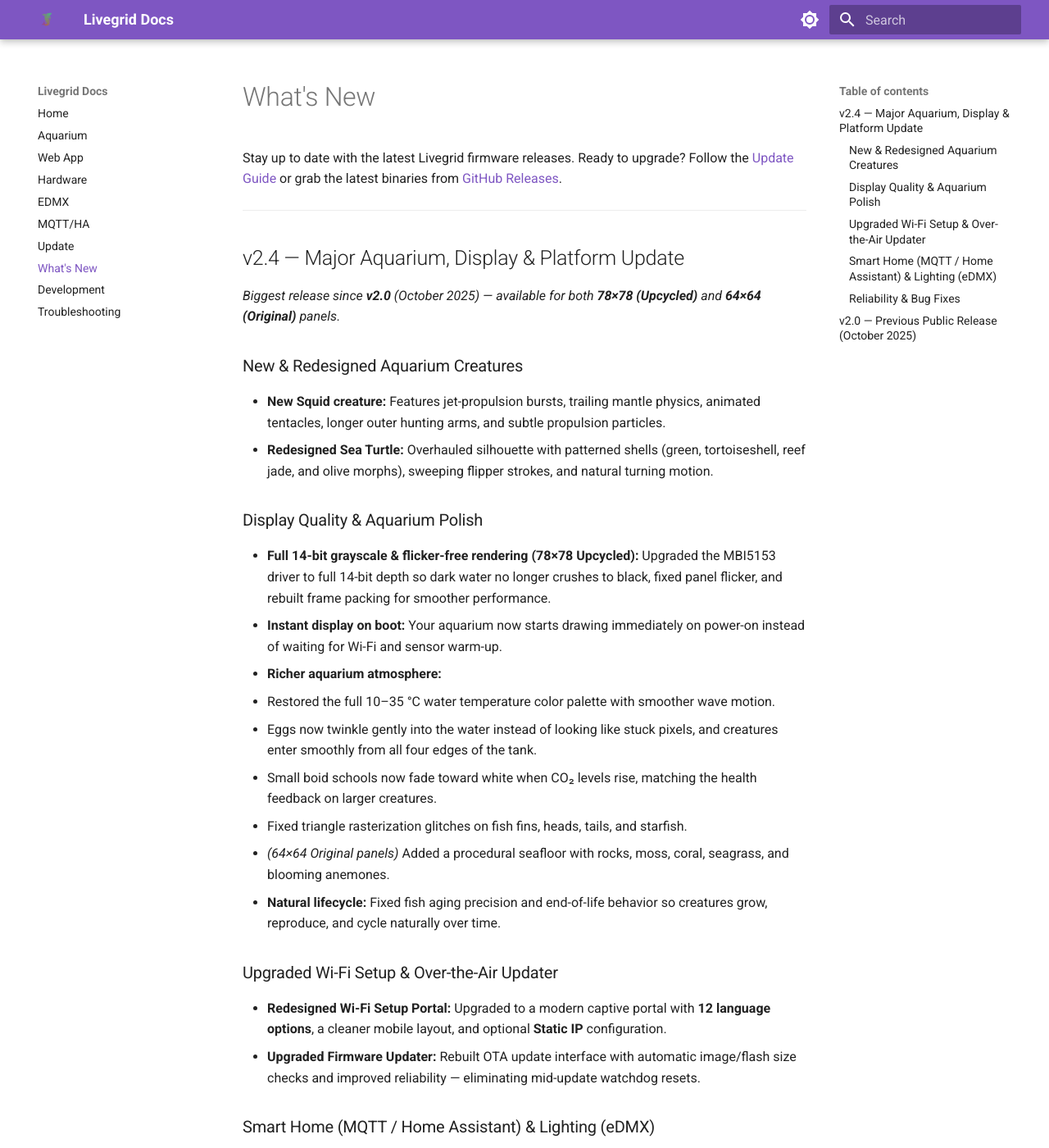
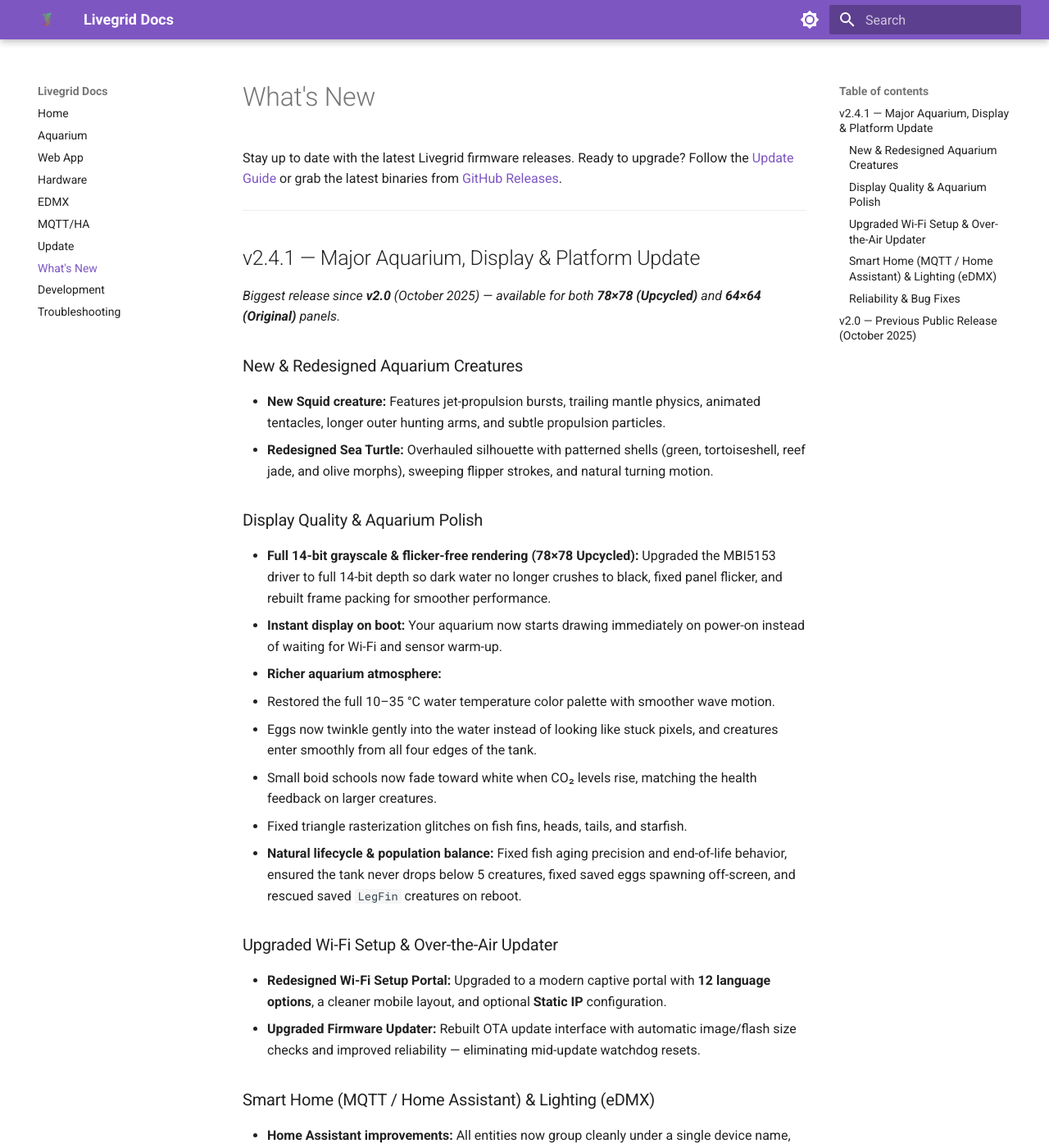
Before and after one commit to livegrid/livegrid.github.io, an MkDocs documentation site: the page built from docs/changelog.md, in a window 1280 px wide and 1400 px high. Shown: the whole window at 82% size. Built offline with MkDocs 1.6.1 and Material for MkDocs 9.7.7, drawn with Linux system fonts in a browser that asks for light colours.

Commit message:
Update docs and changelog to v2.4.1 (remove 64x64 seafloor note)

```diff
--- a/docs/changelog.md
+++ b/docs/changelog.md
@@ -4,7 +4,7 @@ Stay up to date with the latest Livegrid firmware releases. Ready to upgrade? Fo
 
 ---
 
-## v2.4 — Major Aquarium, Display & Platform Update
+## v2.4.1 — Major Aquarium, Display & Platform Update
 
 *Biggest release since **v2.0** (October 2025) — available for both **78×78 (Upcycled)** and **64×64 (Original)** panels.*
 
@@ -20,8 +20,7 @@ Stay up to date with the latest Livegrid firmware releases. Ready to upgrade? Fo
   - Eggs now twinkle gently into the water instead of looking like stuck pixels, and creatures enter smoothly from all four edges of the tank.
   - Small boid schools now fade toward white when CO₂ levels rise, matching the health feedback on larger creatures.
   - Fixed triangle rasterization glitches on fish fins, heads, tails, and starfish.
-  - *(64×64 Original panels)* Added a procedural seafloor with rocks, moss, coral, seagrass, and blooming anemones.
-- **Natural lifecycle:** Fixed fish aging precision and end-of-life behavior so creatures grow, reproduce, and cycle naturally over time.
+- **Natural lifecycle & population balance:** Fixed fish aging precision and end-of-life behavior, ensured the tank never drops below 5 creatures, fixed saved eggs spawning off-screen, and rescued saved `LegFin` creatures on reboot.
 
 ### Upgraded Wi-Fi Setup & Over-the-Air Updater
 - **Redesigned Wi-Fi Setup Portal:** Upgraded to a modern captive portal with **12 language options**, a cleaner mobile layout, and optional **Static IP** configuration.
--- a/docs/update.md
+++ b/docs/update.md
@@ -26,7 +26,7 @@ There are two methods to update your Livegrid device. Watch the video guide belo
 
 ## Method 2: Using Web Installer
 
-For cases where the Web App method isn't working (or for a fresh install), you can use the [Livegrid Web Installer](https://livegrid.github.io/Livegrid-Web-Installer/) (currently shipping **v2.4.0**).
+For cases where the Web App method isn't working (or for a fresh install), you can use the [Livegrid Web Installer](https://livegrid.github.io/Livegrid-Web-Installer/) (currently shipping **v2.4.1**).
 
 1. Connect your Livegrid device to your computer via USB
 2. Access the Web Installer interface
```
Also changed, not shown: site/changelog/index.html, site/search/search_index.json, site/update/index.html.
